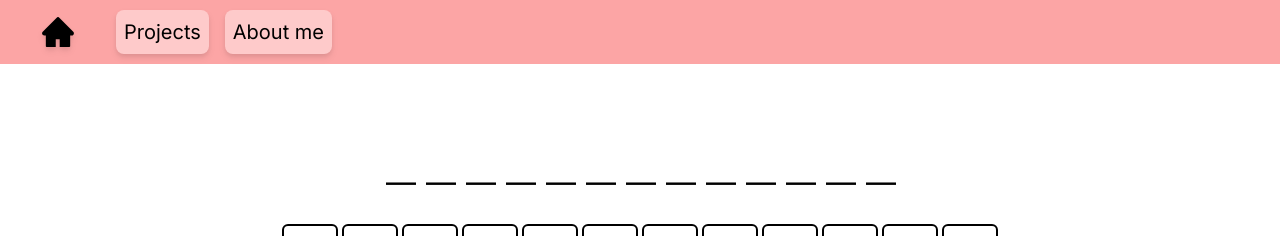
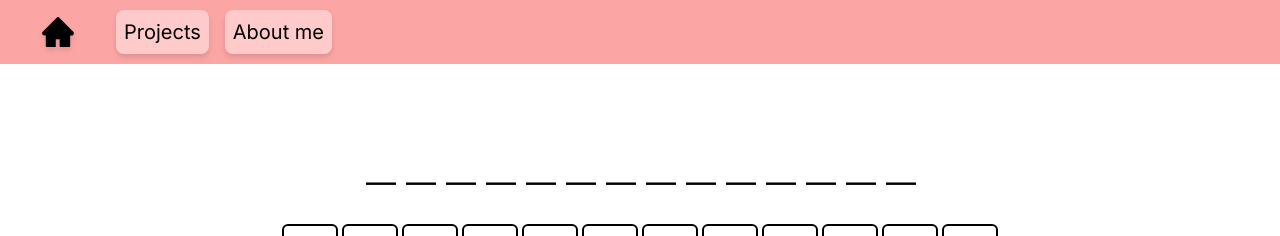
Before and after one commit to patrickkorhonen/portfolio, a Next.js app in the folder portfolio/: page /projects/hirsipuu in a window 1280 px wide. Shown: the top 236 px of the page. Built offline with nearby package versions, Linux system fonts and the light colour scheme.

Commit message:
modified guessing a char

```diff
--- a/portfolio/app/projects/hirsipuu/guessChar.tsx
+++ b/portfolio/app/projects/hirsipuu/guessChar.tsx
@@ -22,7 +22,7 @@ const GuessChar = (props: any) => {
     }
   }
 
-  const charArray: string[] = props.word.split('').slice(0, -1)
+  const charArray: string[] = props.word.split('')
 
   const distinctCharArray = getDistinct(charArray.filter((n) => n != '-'))
 
```
